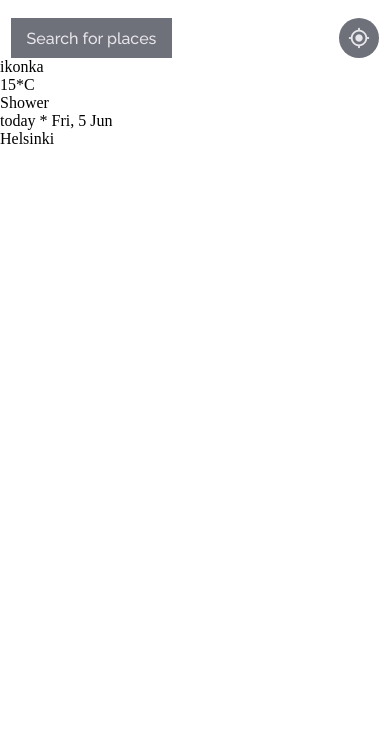
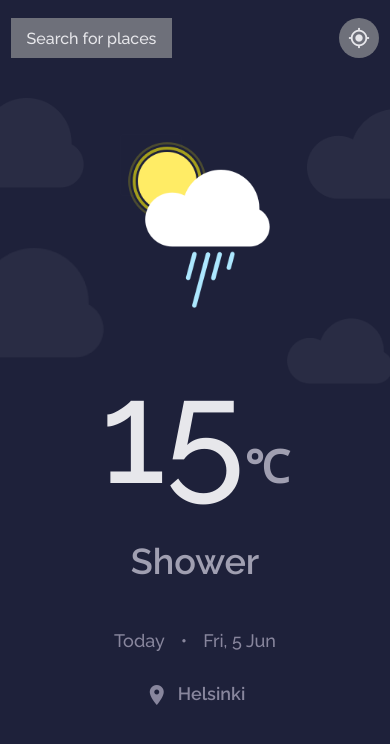
Before and after one commit to Ceoael/weather-app-vue, a Vue app: page / in a window 390 px wide. Shown: the top 744 px of the page. Built offline with nearby package versions, Linux system fonts and the light colour scheme.

Commit message:
finish style today-page for mobile (iphoneX)

```diff
--- a/public/index.html
+++ b/public/index.html
@@ -7,7 +7,7 @@
     <link rel="icon" href="<%= BASE_URL %>favicon.ico">
 
     <link rel="preconnect" href="https://fonts.gstatic.com">
-    <link href="https://fonts.googleapis.com/css2?family=Raleway:wght@500&display=swap" rel="stylesheet">
+    <link href="https://fonts.googleapis.com/css2?family=Raleway:wght@500;600&display=swap" rel="stylesheet">
     <link href="https://fonts.googleapis.com/icon?family=Material+Icons" rel="stylesheet">
     <title><%= htmlWebpackPlugin.options.title %></title>
   </head>
--- a/src/components/TodayWeatherWrapper/TodayWeatherWrapper.vue
+++ b/src/components/TodayWeatherWrapper/TodayWeatherWrapper.vue
@@ -1,12 +1,16 @@
 <template>
-    <section>
+    <section class="todayWeatherWrapper">
         <toolbar />
-        <div>
-            ikonka
-            <div>15*C</div>
-            <div>Shower</div>
-            <div>today * Fri, 5 Jun</div>
-            <div>Helsinki</div>
+        <div class="todayWeather">
+            <img class="todayWeather__image"
+                src="./../../assets/Shower.png"/>
+            <div class="todayWeather__temperature">15<span class="todayWeather__degree">&#8451;</span></div>
+            <div class="todayWeather__description">Shower</div>
+            <div class="todayWeather__date">Today<span class="todayWeather__dot">•</span>Fri, 5 Jun</div>
+            <div class="todayWeather__localization">
+                <span class="material-icons" :class="'todayWeather__placeIcon'">place</span>
+                Helsinki
+            </div>
         </div>
     </section>
 </template>
@@ -23,5 +27,105 @@ export default {
 </script>
 
 <style scoped>
+.todayWeatherWrapper {
+    position: relative;
 
+    min-height: 100vh;
+    width: 100%;
+
+
+    background-color: #1E213A;
+
+    /* background-image: url('./../../assets/Cloud-background.png');
+    background-blend-mode: soft-light;
+    background-repeat: no-repeat;
+    background-size: 564px 326px;
+    background-position: -111px 58px; */
+    overflow: hidden;
+}
+
+.todayWeatherWrapper::before {
+    content: ' ';
+    display: block;
+    position: absolute;
+    left: -111px;
+    top: 58px;
+    width: 564px;
+    height: 326px;
+    opacity: 0.05;
+
+    background-image: url('./../../assets/Cloud-background.png');
+    background-repeat: no-repeat;
+    background-size: cover;
+}
+.todayWeather {
+    display: flex;
+    flex-direction: column;
+    align-items: center;
+
+}
+.todayWeather__image {
+    margin-top: 76px;
+    width: 150px;
+    height: 174px;
+}
+.todayWeather__temperature {
+    margin-top: 40px;
+
+    /* height: 169px;
+    width: 192px; */
+
+    font-family: 'Raleway', sans-serif;
+    font-weight: 500;
+    font-size: 144px;
+    color: #E7E7EB;
+
+    /* line-height: 169px; */
+
+
+
+}
+.todayWeather__degree {
+
+    font-size: 45px;
+    color: #A09FB1;
+    font-weight: 600;
+
+}
+.todayWeather__description {
+    margin-top: 23px;
+
+    font-family: 'Raleway', sans-serif;
+    font-weight: 600;
+    font-size: 36px;
+    color: #A09FB1;
+    line-height: 42px;
+    text-align: center;
+}
+.todayWeather__date {
+    margin-top: 48px;
+
+    font-family: 'Raleway', sans-serif;
+    font-weight: 500;
+    font-size: 18px;
+    color: #88869D;
+}
+.todayWeather__dot {
+    padding: 0 16px;
+}
+.todayWeather__localization {
+    display: flex;
+
+    margin-top: 32px;
+    margin-bottom: 100px;  /* ? */
+    font-family: 'Raleway', sans-serif;
+    font-weight: 600;
+    font-size: 18px;
+    color: #88869D;
+
+
+}
+.todayWeather__placeIcon {
+    margin-right: 9px;
+}
 </style>
```
